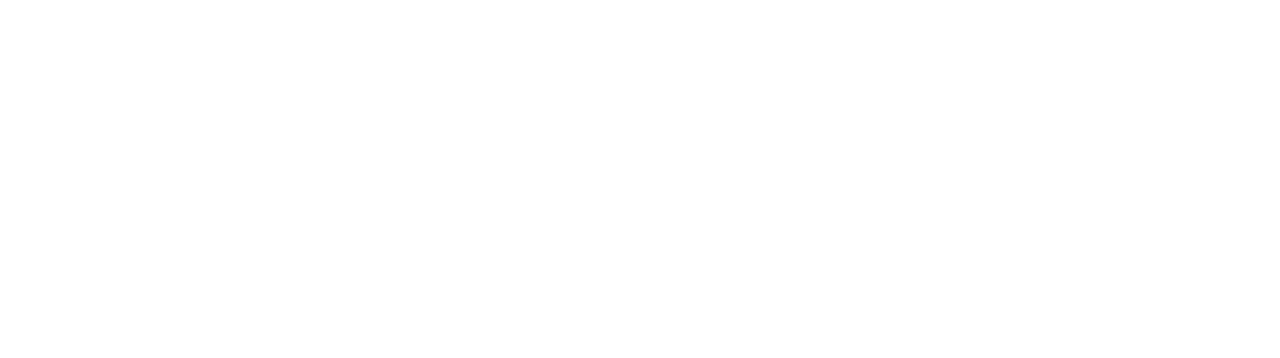
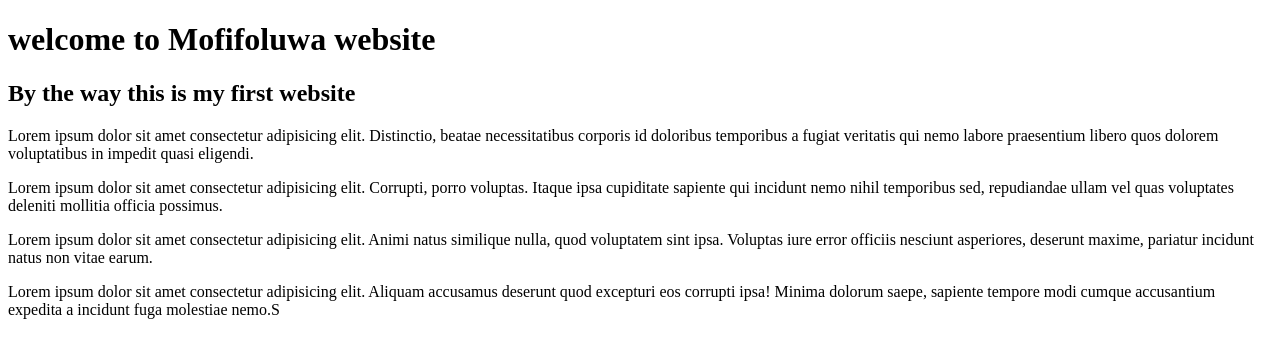
Before and after one commit to albert04-eng/session1, a plain HTML site: page index.html in a window 1280 px wide. Drawn offline with Linux system fonts and the light colour scheme.

Commit message:
added some content to the body

```diff
--- a/index.html
+++ b/index.html
@@ -2,10 +2,19 @@
 <html lang="en">
 <head>
     <meta charset="UTF-8">
+
     <meta name="viewport" content="width=device-width, initial-scale=1.0">
     <title>My first website </title>
 </head>
 <body>
+    <h1>welcome to Mofifoluwa website</h1>
+    <h2>By the way this is my first website</h2>
+    <p>Lorem ipsum dolor sit amet consectetur adipisicing elit. Distinctio, beatae necessitatibus corporis id doloribus temporibus a fugiat veritatis qui nemo labore praesentium libero quos dolorem voluptatibus in impedit quasi eligendi.</p>
 
+    <p>Lorem ipsum dolor sit amet consectetur adipisicing elit. Corrupti, porro voluptas. Itaque ipsa cupiditate sapiente qui incidunt nemo nihil temporibus sed, repudiandae ullam vel quas voluptates deleniti mollitia officia possimus.</p>
+
+    <p>Lorem ipsum dolor sit amet consectetur adipisicing elit. Animi natus similique nulla, quod voluptatem sint ipsa. Voluptas iure error officiis nesciunt asperiores, deserunt maxime, pariatur incidunt natus non vitae earum.</p>
+
+    <p>Lorem ipsum dolor sit amet consectetur adipisicing elit. Aliquam accusamus deserunt quod excepturi eos corrupti ipsa! Minima dolorum saepe, sapiente tempore modi cumque accusantium expedita a incidunt fuga molestiae nemo.S</p>
 </body>
 </html>
```
